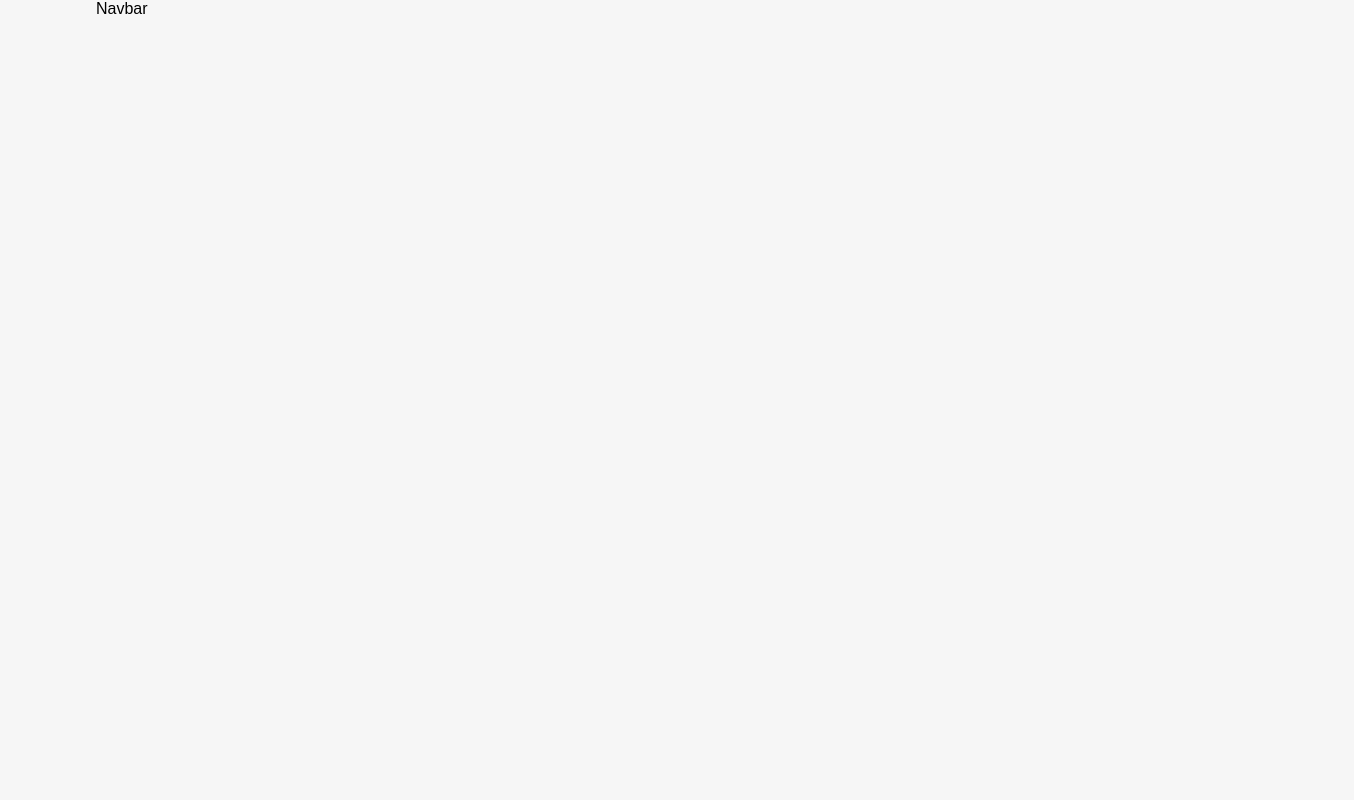
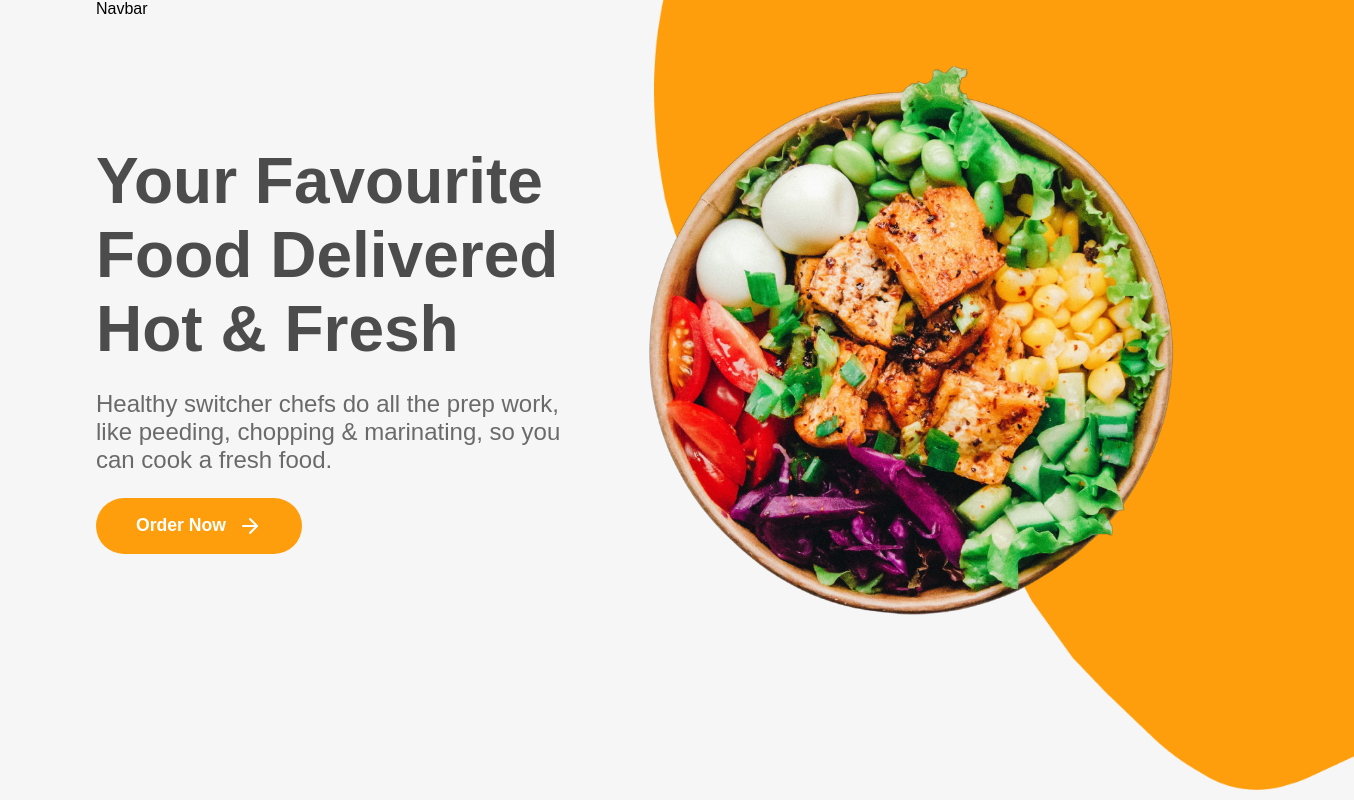
Before and after one commit to aryaintrn09/feast, a React (Create React App) app: page / in a window 1280 px wide. Shown: the whole page, 1354 px wide, since content can reach past the window. Built offline with nearby package versions, Linux system fonts and the light colour scheme.

Commit message:
Update Home.js

```diff
--- a/src/Components/Home.js
+++ b/src/Components/Home.js
@@ -1,12 +1,35 @@
-import React from 'react'
-import Navbar from './Navbar'
+import React from "react";
+import BannerBackground from "../Assets/home-banner-background.png";
+import BannerImage from "../Assets/home-banner-image.png";
+import Navbar from "./Navbar";
+import { FiArrowRight } from "react-icons/fi";
 
 const Home = () => {
   return (
-    <div className='home-container'>
-        <Navbar/>
+    <div id='Home' className="home-container">
+      <Navbar />
+      <div className="home-banner-container">
+        <div className="home-bannerImage-container">
+          <img src={BannerBackground} alt="" />
+        </div>
+        <div className="home-text-section">
+          <h1 className="primary-heading">
+            Your Favourite Food Delivered Hot & Fresh
+          </h1>
+          <p className="primary-text">
+            Healthy switcher chefs do all the prep work, like peeding, chopping
+            & marinating, so you can cook a fresh food.
+          </p>
+          <button className="secondary-button">
+            Order Now <FiArrowRight />{" "}
+          </button>
+        </div>
+        <div className="home-image-section">
+          <img src={BannerImage} alt="" />
+        </div>
+      </div>
     </div>
-  )
-}
+  );
+};
 
-export default Home
+export default Home;
```
